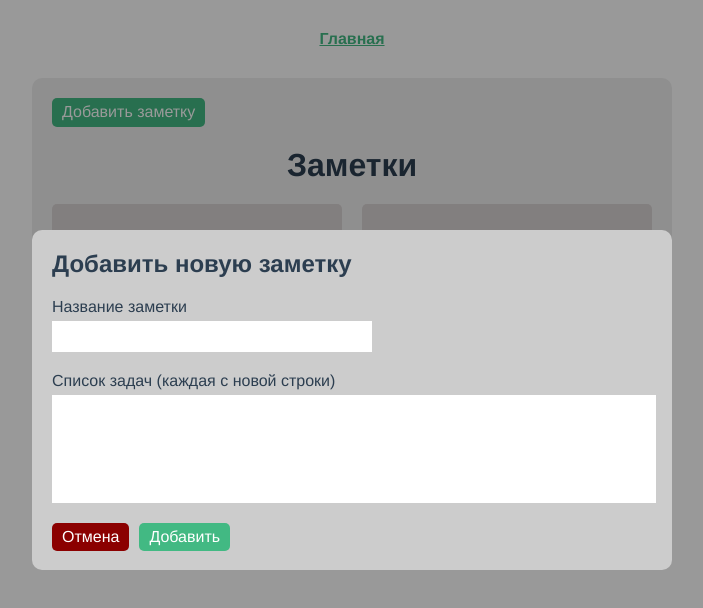
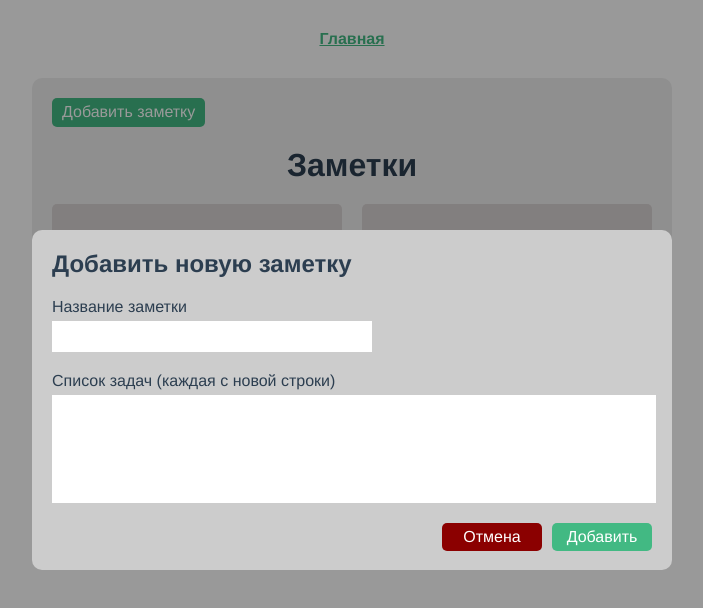
Before and after one commit to olejech/test-tasks, a Vue app in the folder tr-logic/: page / in a window 1280 px wide. Both pictures are taken after a click on the button "Добавить заметку". Shown: the top 608 px of the page, without its empty margins (288-991 px from the left). Built offline with nearby package versions, Linux system fonts and the light colour scheme.

Commit message:
Confirm component

```diff
--- a/tr-logic/src/assets/scss/global.scss
+++ b/tr-logic/src/assets/scss/global.scss
@@ -7,6 +7,7 @@
   border-radius: 5px;
   font-size: 16px;
   cursor: pointer;
+  min-width: 100px;
 
   &-remove {
     background: tomato;
--- a/tr-logic/src/components/AddNote.vue
+++ b/tr-logic/src/components/AddNote.vue
@@ -2,29 +2,38 @@
   <div>
     <button class="btn btn-add" @click="openModal">Добавить заметку</button>
 
-    <div class="modal" :class="{active: isOpenModal}">
-      <h2 class="modal__title">Добавить новую заметку</h2>
+    <Modal heading="Добавить новую заметку" :isOpenModal="isOpenModal">
+      <template #body>
         <label for="note" class="modal__label">Название заметки</label>
         <input type="text" name="note" id="note" class="modal__input" v-model.trim="title" />
-      <label for="todos" class="modal__label">Список задач (каждая с новой строки)</label>
+
+        <label for="textarea" class="modal__label">Список задач (каждая с новой строки)</label>
         <textarea
-        name="todos"
-        id="todos"
+          name="textarea"
+          id="textarea"
           cols="20"
           rows="5"
           class="modal__textarea"
           v-model.trim="textarea"
         ></textarea>
+      </template>
+
+      <template #footer>
         <button class="btn btn-cancel" @click="closeModal">Отмена</button>
         <button class="btn btn-add" @click="addNote">Добавить</button>
-    </div>
-    <div class="overlay" :class="{active: isOpenModal}"></div>
+      </template>
+    </Modal>
   </div>
 </template>
 
 <script>
+import Modal from '@/components/Modal.vue';
+
 export default {
   name: 'AddNote',
+  components: {
+    Modal,
+  },
   data() {
     return {
       title: '',
@@ -51,74 +60,3 @@ export default {
   },
 };
 </script>
-
-<style lang="scss" scoped>
-.modal {
-  opacity: 0;
-  visibility: hidden;
-  position: fixed;
-  top: 0;
-  left: 0;
-  right: 0;
-  bottom: 0;
-  margin: auto;
-  width: 100%;
-  max-width: 600px;
-  height: 300px;
-  z-index: 2;
-  background: rgb(204, 204, 204);
-  padding: 20px;
-  border-radius: 10px;
-  transition: 0.3s;
-
-  &__title {
-    margin: 0 0 20px 0;
-  }
-
-  &__label {
-    display: block;
-    margin-bottom: 5px;
-  }
-
-  &__input {
-    width: 100%;
-    max-width: 300px;
-    display: block;
-    margin-bottom: 20px;
-    border: 0;
-    padding: 5px 10px;
-    font-size: 18px;
-  }
-
-  &__textarea {
-    width: 100%;
-    display: block;
-    margin-bottom: 20px;
-    border: 0;
-    font-size: 18px;
-    resize: none;
-  }
-
-  &.active {
-    opacity: 1;
-    visibility: visible;
-  }
-}
-
-.overlay {
-  position: absolute;
-  top: 0;
-  left: 0;
-  width: 100%;
-  height: 100%;
-  z-index: 1;
-  background: rgba(0, 0, 0, 0.4);
-  opacity: 0;
-  visibility: hidden;
-
-  &.active {
-    opacity: 1;
-    visibility: visible;
-  }
-}
-</style>
--- /dev/null
+++ b/tr-logic/src/components/Confirm.vue
@@ -0,0 +1,34 @@
+<template>
+  <Modal heading="Подтвердите действие" :isOpenModal="isOpenModal">
+    <template #body>
+      <h3>Вы подтверждаете действие?</h3>
+    </template>
+
+    <template #footer>
+      <button class="btn btn-cancel" @click="closeModal">Отмена</button>
+      <button class="btn btn-add" @click="confirm">Да</button>
+    </template>
+  </Modal>
+</template>
+
+<script>
+import Modal from '@/components/Modal.vue';
+
+export default {
+  components: {
+    Modal,
+  },
+  props: ['isOpenModal'],
+  methods: {
+    confirm() {
+      this.$emit('confirm');
+    },
+    closeModal() {
+      this.$emit('cancel');
+    },
+  },
+};
+</script>
+
+<style>
+</style>
--- /dev/null
+++ b/tr-logic/src/components/Modal.vue
@@ -0,0 +1,91 @@
+<template>
+  <div>
+    <div v-if="isOpenModal" class="modal">
+      <h2 class="modal__title">{{heading}}</h2>
+
+      <div class="modal__body">
+        <slot name="body"></slot>
+      </div>
+
+      <div class="modal__footer">
+        <slot name="footer"></slot>
+      </div>
+    </div>
+
+    <div v-if="isOpenModal" class="overlay"></div>
+  </div>
+</template>
+
+<script>
+export default {
+  name: 'Modal',
+  props: ['heading', 'isOpenModal'],
+};
+</script>
+
+<style lang="scss" scoped>
+.modal {
+  position: fixed;
+  top: 0;
+  left: 0;
+  right: 0;
+  bottom: 0;
+  margin: auto;
+  width: 100%;
+  max-width: 600px;
+  height: 300px;
+  z-index: 2;
+  background: rgb(204, 204, 204);
+  padding: 20px;
+  border-radius: 10px;
+  display: flex;
+  flex-direction: column;
+
+  &__title {
+    margin: 0 0 20px 0;
+  }
+
+  &__body {
+    flex: 0 1 100%;
+  }
+
+  &__label {
+    display: block;
+    margin-bottom: 5px;
+  }
+
+  &__input {
+    width: 100%;
+    max-width: 300px;
+    display: block;
+    margin-bottom: 20px;
+    border: 0;
+    padding: 5px 10px;
+    font-size: 18px;
+  }
+
+  &__textarea {
+    width: 100%;
+    display: block;
+    margin-bottom: 20px;
+    border: 0;
+    font-size: 18px;
+    resize: none;
+  }
+
+  &__footer {
+    display: flex;
+    justify-content: flex-end;
+  }
+}
+
+.overlay {
+  position: absolute;
+  top: 0;
+  left: 0;
+  width: 100%;
+  height: 100%;
+  z-index: 1;
+  background: rgba(0, 0, 0, 0.4);
+}
+</style>
--- a/tr-logic/src/components/Note.vue
+++ b/tr-logic/src/components/Note.vue
@@ -9,16 +9,25 @@
       <li class="item" v-for="todo in note.todos" :key="todo.title">
         <span class="todo">{{todo.title}}</span>
         <button v-if="canChange" class="btn btn-change" @click="changeTodo">Изменить</button>
-        <button class="btn btn-remove" @click="removeTodo(todo.id)">Удалить</button>
+        <button class="btn btn-remove" @click="confirmRemove(todo.id)">Удалить</button>
       </li>
     </ul>
     <div v-else>Нет задач</div>
+
+    <transition name="appear">
+      <Confirm :isOpenModal="isOpenModal" @confirm="removeTodo" @cancel="closeModal" />
+    </transition>
   </div>
 </template>
 
 <script>
+import Confirm from '@/components/Confirm.vue';
+
 export default {
   name: 'Note',
+  components: {
+    Confirm,
+  },
   props: {
     noteFromParent: {
       type: Object,
@@ -35,6 +44,8 @@ export default {
   data() {
     return {
       note: {},
+      isOpenModal: false,
+      selectedTodoId: null,
     };
   },
   created() {
@@ -47,11 +58,20 @@ export default {
     }
   },
   methods: {
-    removeTodo(todoId) {
+    confirmRemove(id) {
+      this.selectedTodoId = id;
+      this.isOpenModal = true;
+    },
+    removeTodo() {
+      this.isOpenModal = false;
+
       this.$store.dispatch('removeTodo', {
-        noteId: +this.$route.params.id,
-        todoId,
+        noteId: this.note.id,
+        todoId: this.selectedTodoId,
       });
+    },
+    closeModal() {
+      this.isOpenModal = false;
     },
     changeTodo() {
       console.log('click');
```
Lines whose indentation alone changed are shown as unchanged.
